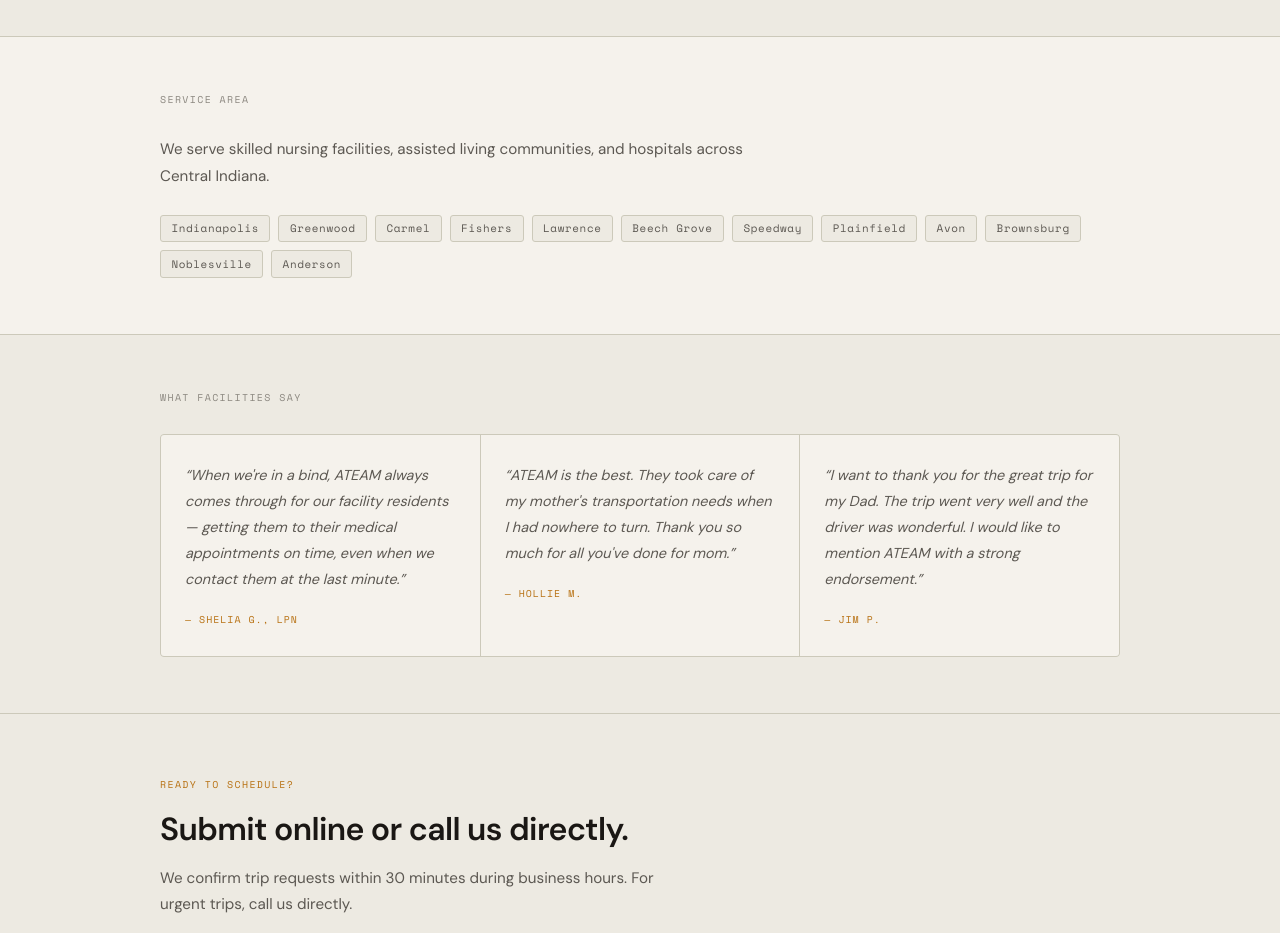
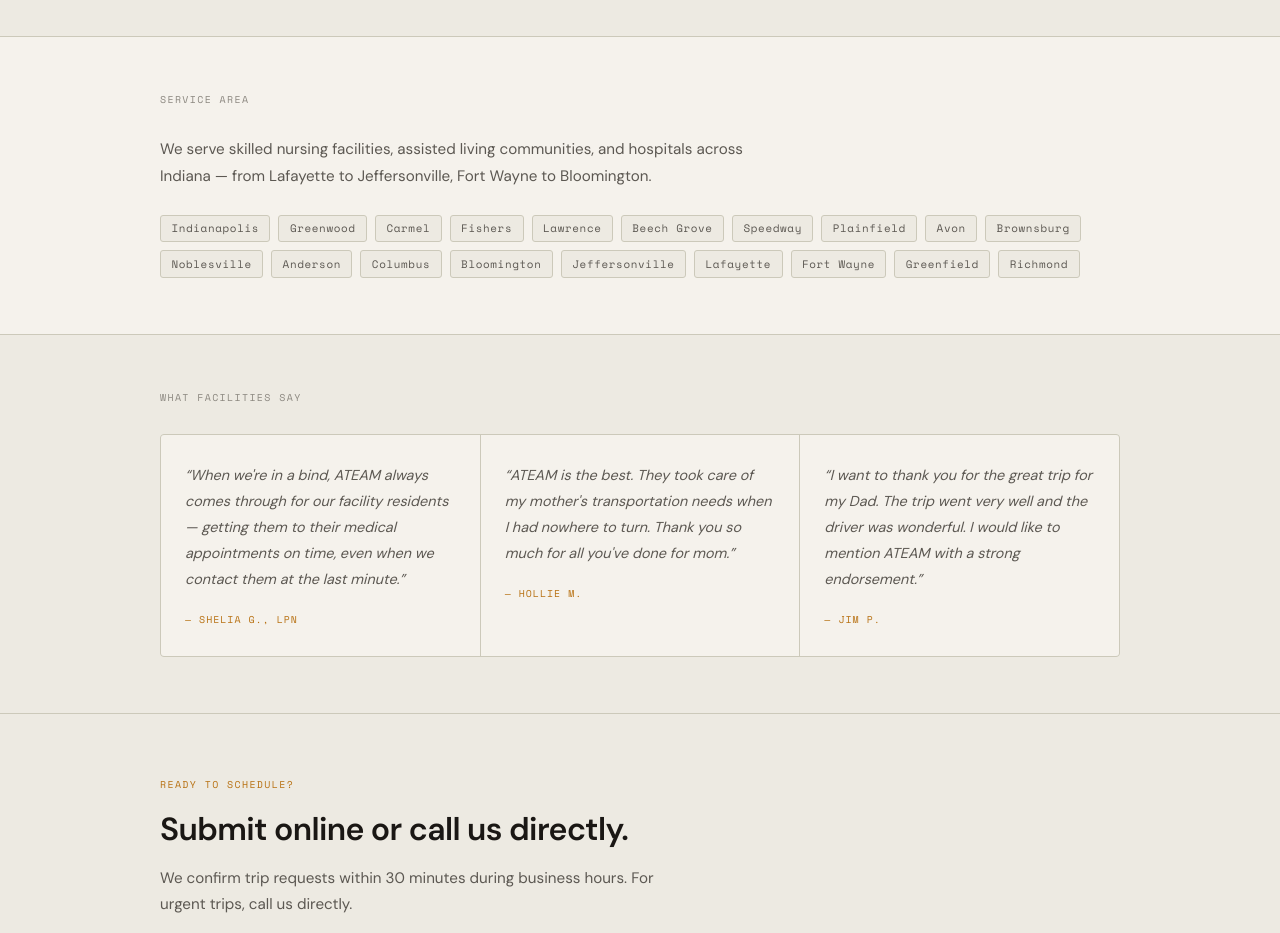
Before and after one commit to godfathereltee/ateam-transport, a Next.js app: page / in a window 1280 px wide. Shown: the part 1420-2353 px from the top of the page. Built offline with nearby package versions, Linux system fonts and the light colour scheme.

Commit message:
Expand service area cities

```diff
--- a/src/app/page.tsx
+++ b/src/app/page.tsx
@@ -100,10 +100,10 @@
         <div style={{ maxWidth: '960px', margin: '0 auto' }}>
           <div style={{ fontFamily: 'var(--font-mono)', fontSize: '.62rem', letterSpacing: '.14em', textTransform: 'uppercase', color: 'var(--text-3)', marginBottom: '1.75rem' }}>Service Area</div>
           <p style={{ color: 'var(--text-2)', fontSize: '.95rem', lineHeight: 1.8, marginBottom: '1.5rem', maxWidth: '58ch' }}>
-            We serve skilled nursing facilities, assisted living communities, and hospitals across Central Indiana.
+            We serve skilled nursing facilities, assisted living communities, and hospitals across Indiana — from Lafayette to Jeffersonville, Fort Wayne to Bloomington.
           </p>
           <div style={{ display: 'flex', flexWrap: 'wrap', gap: '.5rem' }}>
-            {['Indianapolis', 'Greenwood', 'Carmel', 'Fishers', 'Lawrence', 'Beech Grove', 'Speedway', 'Plainfield', 'Avon', 'Brownsburg', 'Noblesville', 'Anderson'].map(city => (
+            {['Indianapolis', 'Greenwood', 'Carmel', 'Fishers', 'Lawrence', 'Beech Grove', 'Speedway', 'Plainfield', 'Avon', 'Brownsburg', 'Noblesville', 'Anderson', 'Columbus', 'Bloomington', 'Jeffersonville', 'Lafayette', 'Fort Wayne', 'Greenfield', 'Richmond'].map(city => (
               <span key={city} style={{
                 fontFamily: 'var(--font-mono)',
                 fontSize: '.68rem',
```
